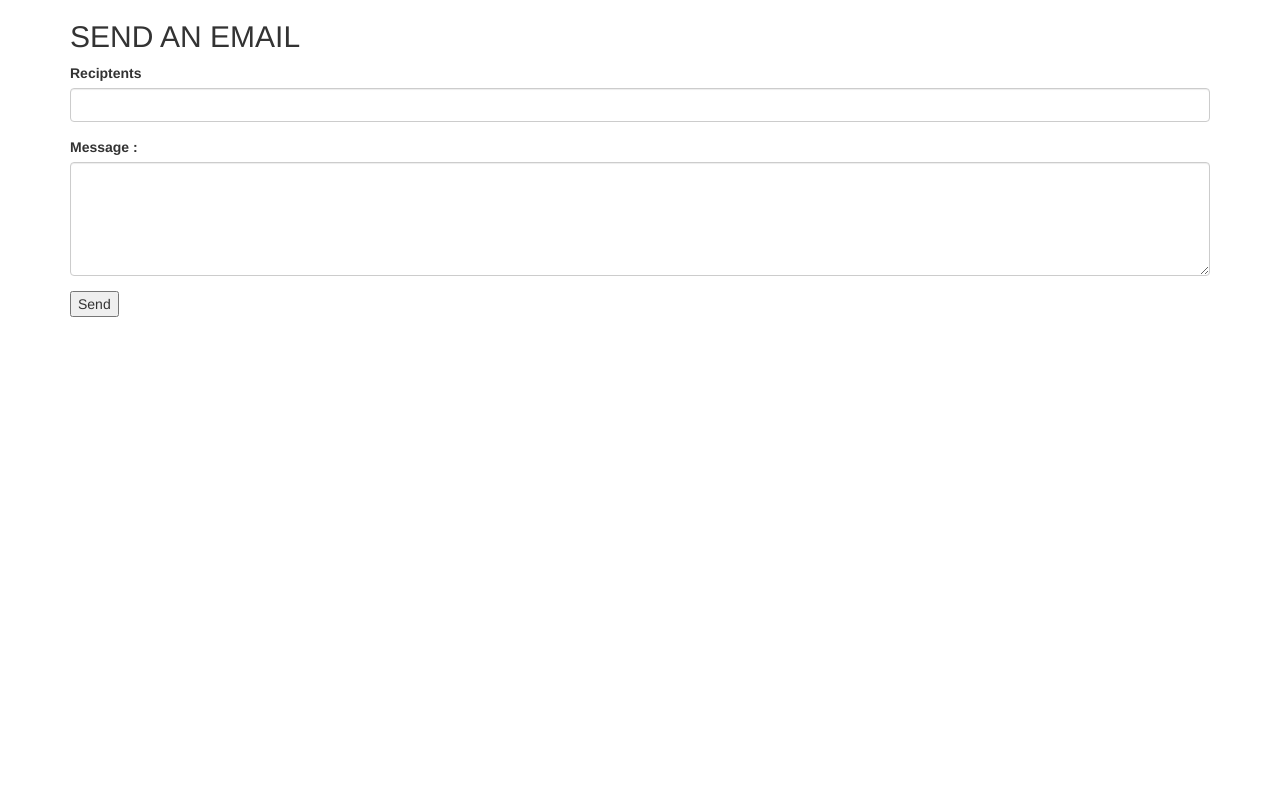
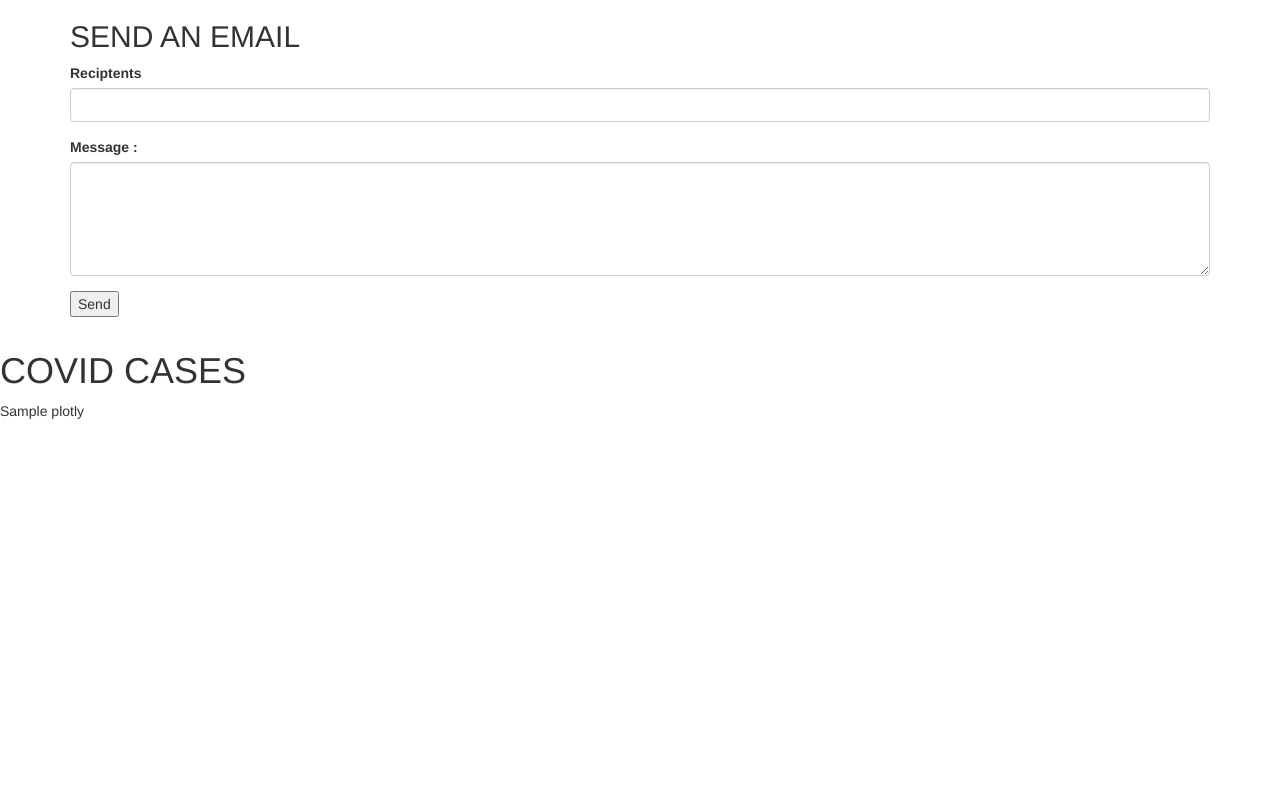
Before and after one commit to sai-naveen-kumar/cloudearl_mail, a Django app: template templates/sendmail/index.html in a window 1280 px wide. Run offline with Django 3.2, Linux system fonts and the light colour scheme; the template is opened without the code that fills it: most values are stand-ins (such as "Sample title", 1, 10 or a date in 2020); some libraries are stand-ins or nearby versions.

Commit message:
Update index.html

```diff
--- a/templates/sendmail/index.html
+++ b/templates/sendmail/index.html
@@ -21,6 +21,10 @@
 
 
      {% include "sendmail/home.html" %}
+    <h1> COVID CASES </h1>
+     {% autoescape off %}
+      {{ plotly }}
+     {% endautoescape %}
 
 
 </body>
```
